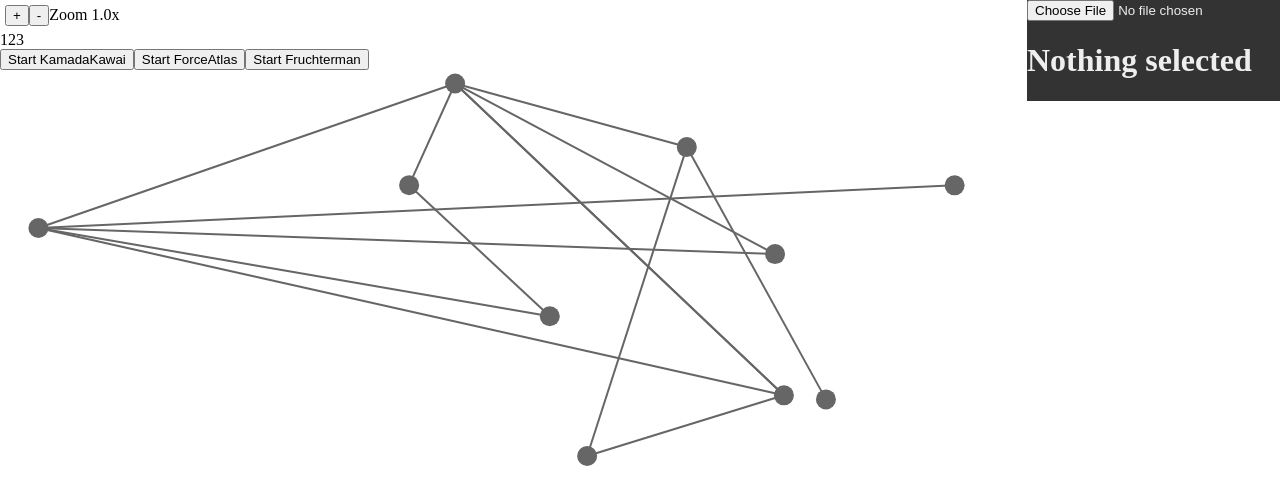
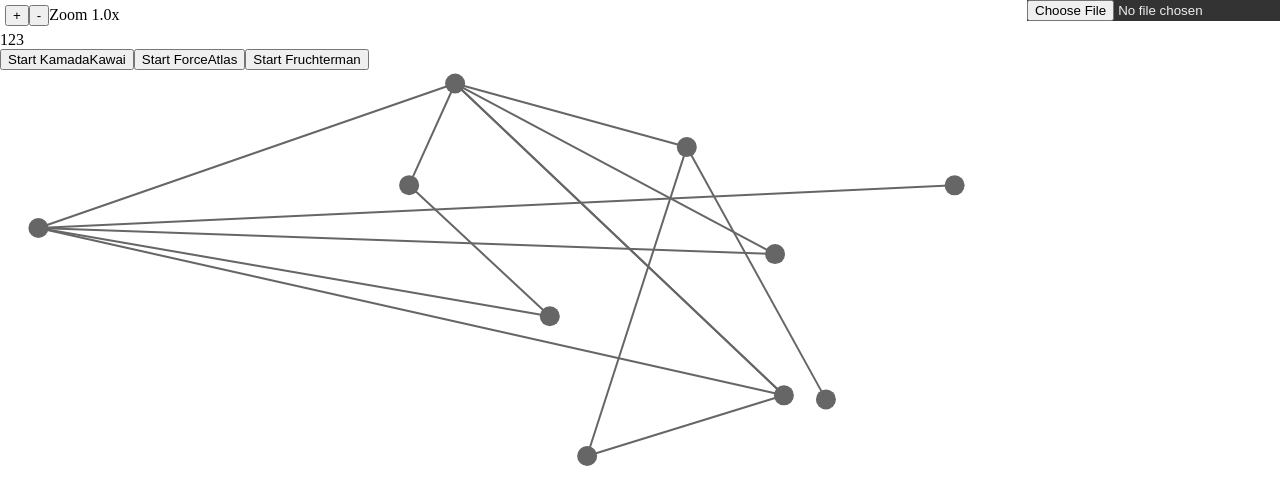
Before and after one commit to emkons/NetVisual, a Preact app: page / in a window 1280 px wide. Shown: the top 504 px of the page. Built offline with nearby package versions, Linux system fonts and the light colour scheme.

Commit message:
Remove dataobject info content from UI

```diff
--- a/src/components/Controls/DataObjectInfo/index.tsx
+++ b/src/components/Controls/DataObjectInfo/index.tsx
@@ -37,7 +37,6 @@ export default class DataObjectInfo extends Component<DataObjectInfoProps, DataO
     return (
       <div class={style.container}>
         <Importer />
-        {nodeContent}
       </div>
     )
   }
```
